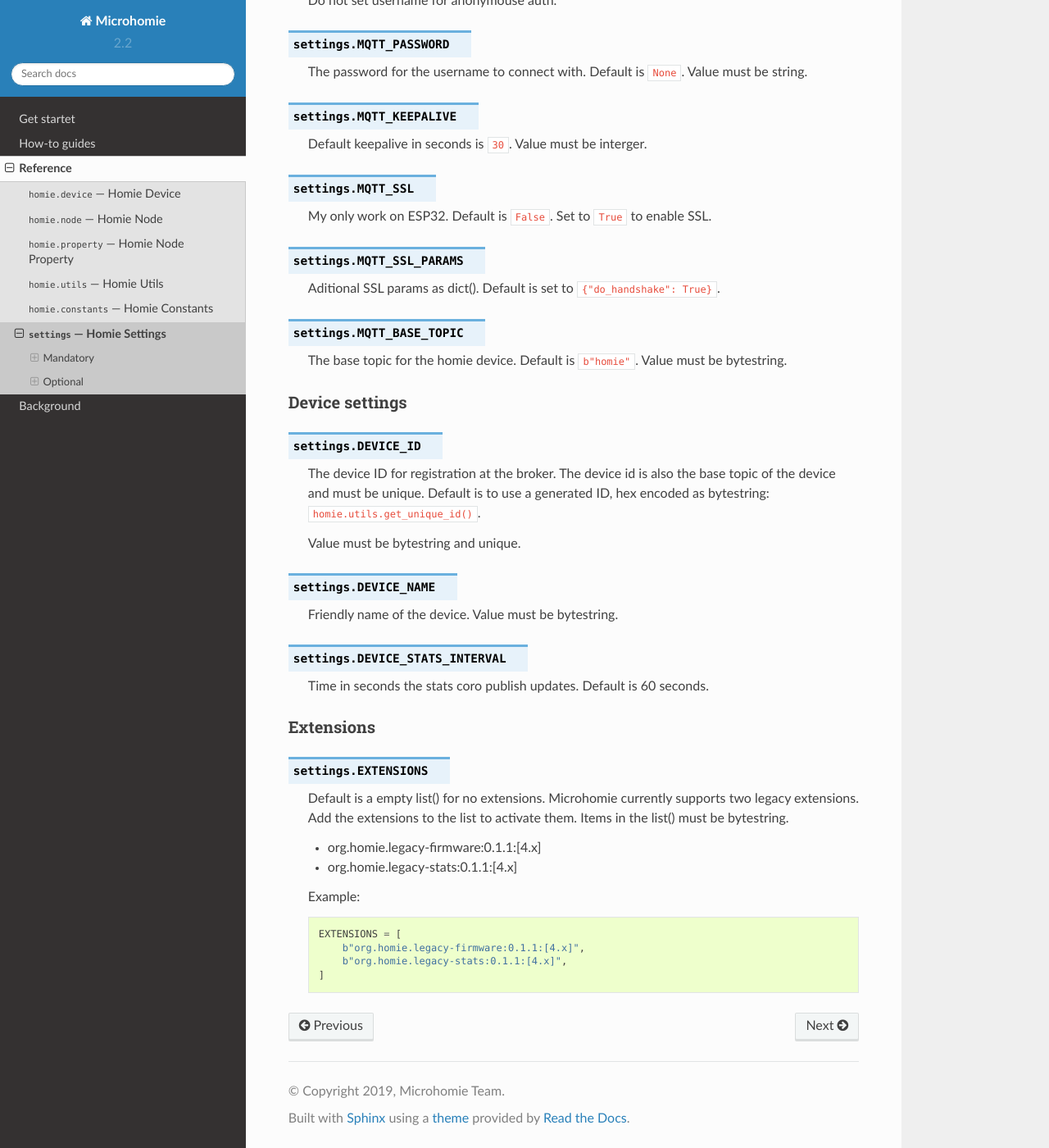
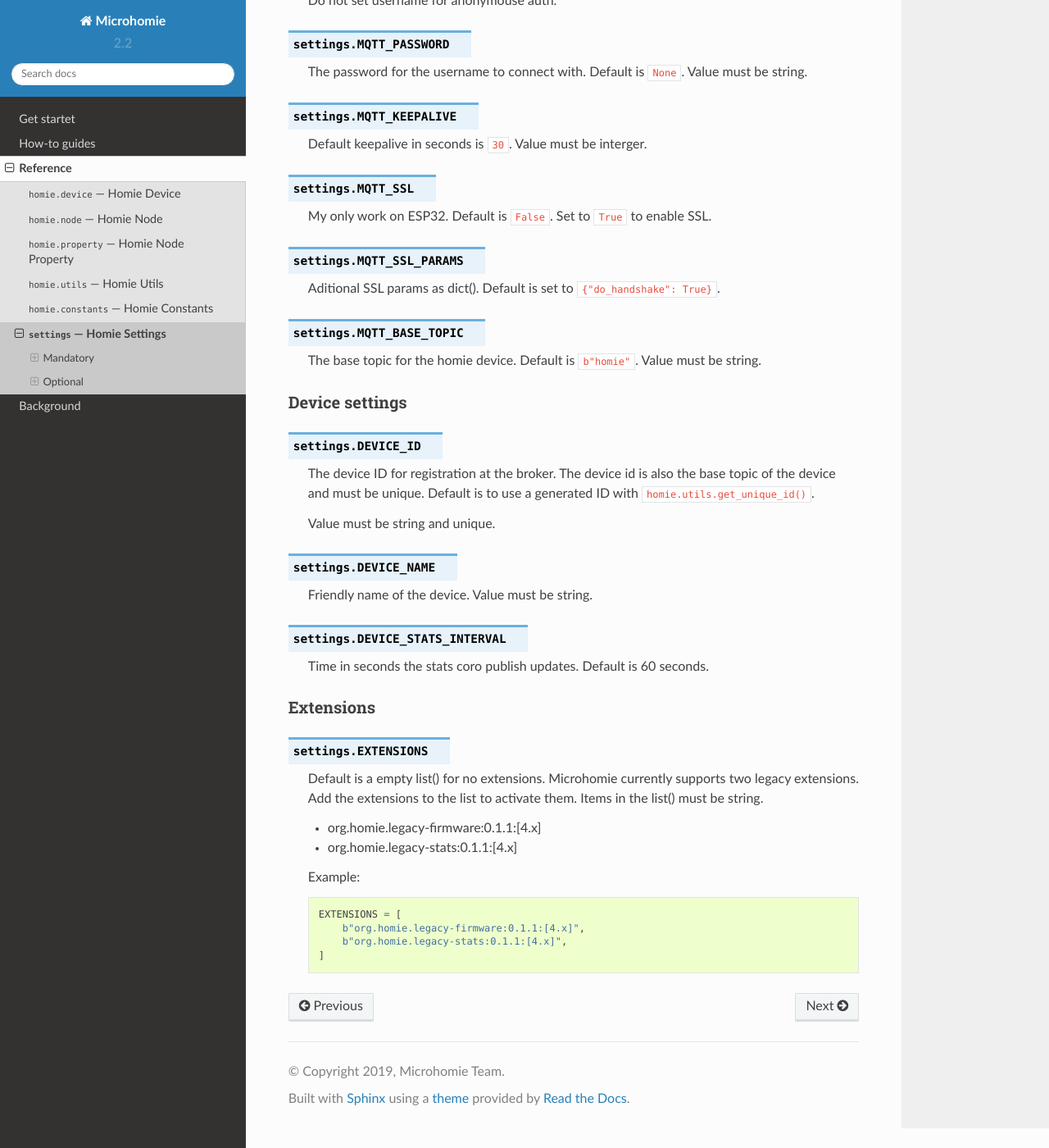
Before and after one commit to microhomie/microhomie, a Sphinx documentation site: the page built from docs/reference/settings.rst, in a window 1280 px wide and 1400 px high, scrolled down 1169 px. Shown: the whole window at 82% size. Built offline with Sphinx 7.4.7 and the Read the Docs theme 2.0.0, drawn with Linux system fonts in a browser that asks for light colours.

Commit message:
Update docs

```diff
--- a/docs/reference/settings.rst
+++ b/docs/reference/settings.rst
@@ -77,20 +77,20 @@ MQTT settings
 
 .. data:: MQTT_BASE_TOPIC
 
-    The base topic for the homie device. Default is ``b"homie"``. Value must be bytestring.
+    The base topic for the homie device. Default is ``b"homie"``. Value must be string.
 
 Device settings
 ---------------
 
 .. data:: DEVICE_ID
 
-    The device ID for registration at the broker. The device id is also the base topic of the device and must be unique. Default is to use a generated ID, hex encoded as bytestring: ``homie.utils.get_unique_id()``.
+    The device ID for registration at the broker. The device id is also the base topic of the device and must be unique. Default is to use a generated ID with ``homie.utils.get_unique_id()``.
 
-    Value must be bytestring and unique.
+    Value must be string and unique.
 
 .. data:: DEVICE_NAME
 
-    Friendly name of the device. Value must be bytestring.
+    Friendly name of the device. Value must be string.
 
 .. data:: DEVICE_STATS_INTERVAL
 
@@ -101,7 +101,7 @@ Extensions
 
 .. data:: EXTENSIONS
 
-    Default is a empty list() for no extensions. Microhomie currently supports two legacy extensions. Add the extensions to the list to activate them. Items in the list() must be bytestring.
+    Default is a empty list() for no extensions. Microhomie currently supports two legacy extensions. Add the extensions to the list to activate them. Items in the list() must be string.
 
     * org.homie.legacy-firmware:0.1.1:[4.x]
     * org.homie.legacy-stats:0.1.1:[4.x]
```
